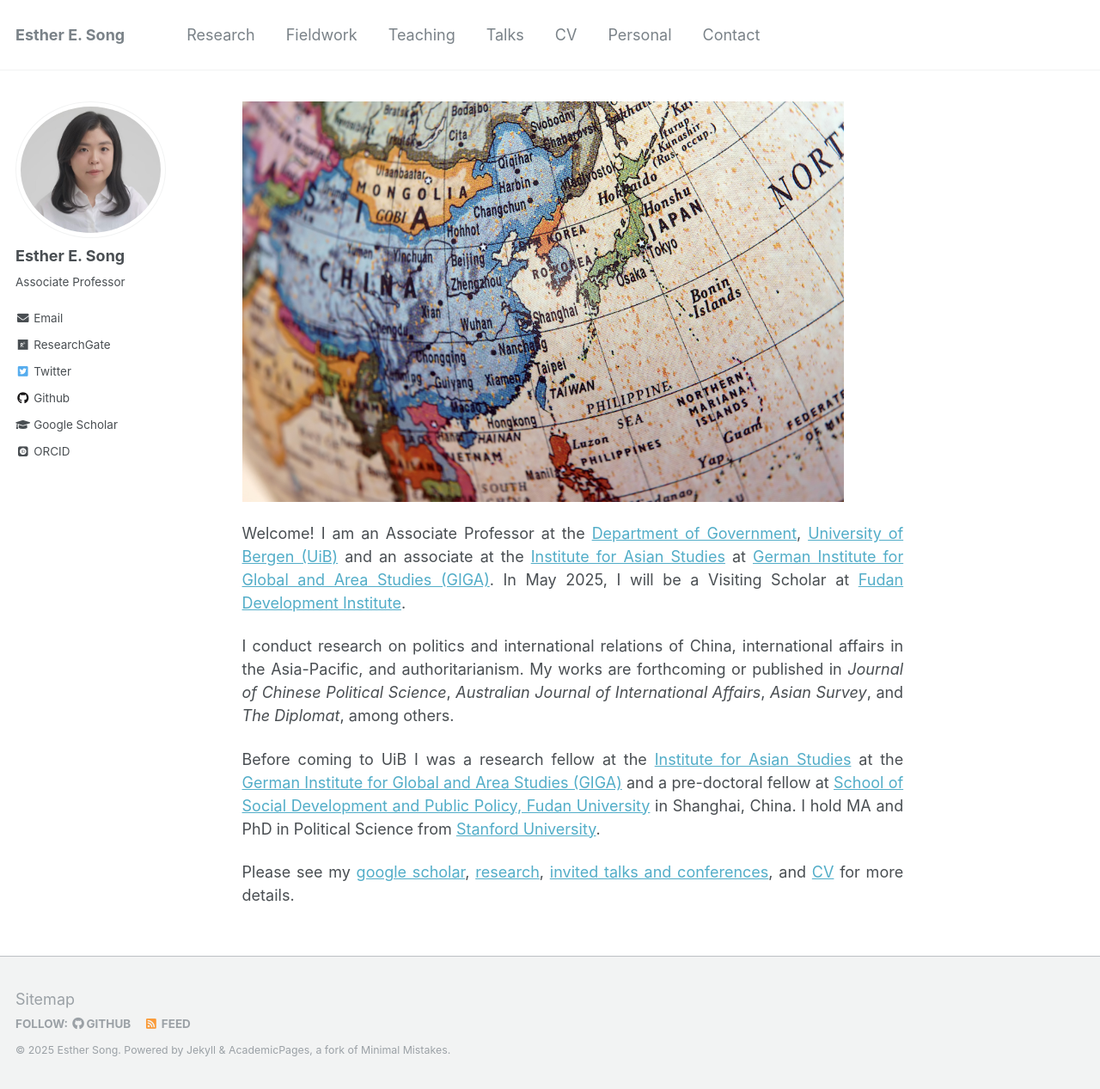
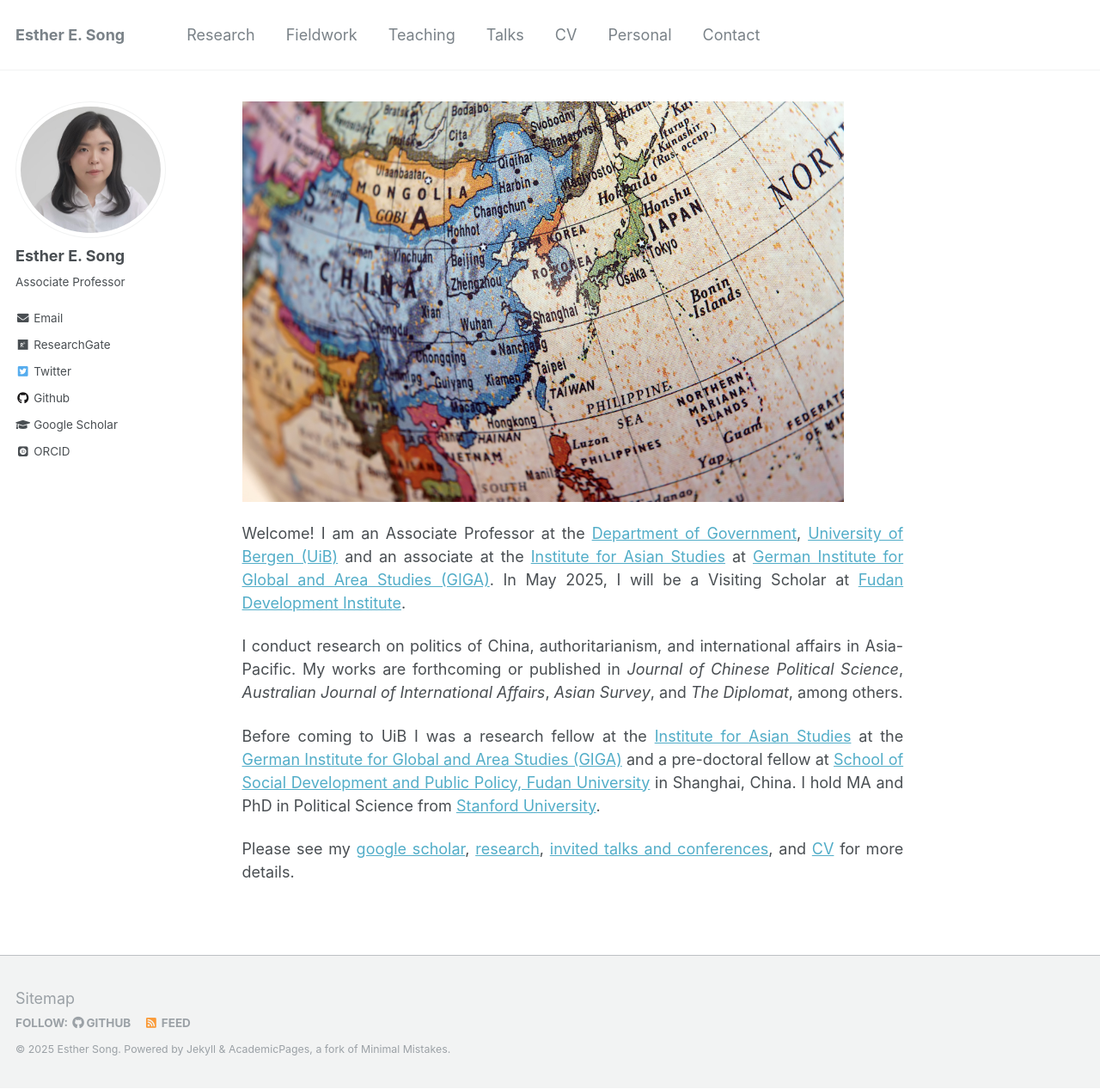
Before and after one commit to ehsong/ehsong.github.io, a Jekyll site: the page built from _pages/about.md, in a window 1280 px wide and 1267 px high. Shown: the whole window at 86% size. Built offline with Jekyll 4.4.1, drawn with Linux system fonts in a browser that asks for light colours; some web fonts are replaced.

Commit message:
Update about.md

```diff
--- a/_pages/about.md
+++ b/_pages/about.md
@@ -11,7 +11,7 @@ redirect_from:
 
 Welcome! I am an Associate Professor at the [Department of Government](https://www.uib.no/en/gov), [University of Bergen (UiB)](https://www.uib.no/en) and an associate at the [Institute for Asian Studies](https://www.giga-hamburg.de/en/institutes/giga-institute-for-asian-studies/) at [German Institute for Global and Area Studies (GIGA)](https://www.giga-hamburg.de/en/). In May 2025, I will be a Visiting Scholar at [Fudan Development Institute](https://fddi.fudan.edu.cn/fddien/main.htm).
 
-I conduct research on politics and international relations of China, international affairs in the Asia-Pacific, and authoritarianism. My works are forthcoming or published in *Journal of Chinese Political Science*, *Australian Journal of International Affairs*, *Asian Survey*, and *The Diplomat*, among others.
+I conduct research on politics of China, authoritarianism, and international affairs in Asia-Pacific. My works are forthcoming or published in *Journal of Chinese Political Science*, *Australian Journal of International Affairs*, *Asian Survey*, and *The Diplomat*, among others.
 
 Before coming to UiB I was a research fellow at the [Institute for Asian Studies](https://www.giga-hamburg.de/en/institutes/giga-institute-for-asian-studies/) at the [German Institute for Global and Area Studies (GIGA)](https://www.giga-hamburg.de/en/) and a pre-doctoral fellow at [School of Social Development and Public Policy, Fudan University](https://www.fudan.edu.cn/en/2019/0514/c295a96700/page.htm) in Shanghai, China. I hold MA and PhD in Political Science from [Stanford University](https://stanford.edu).
 
```
